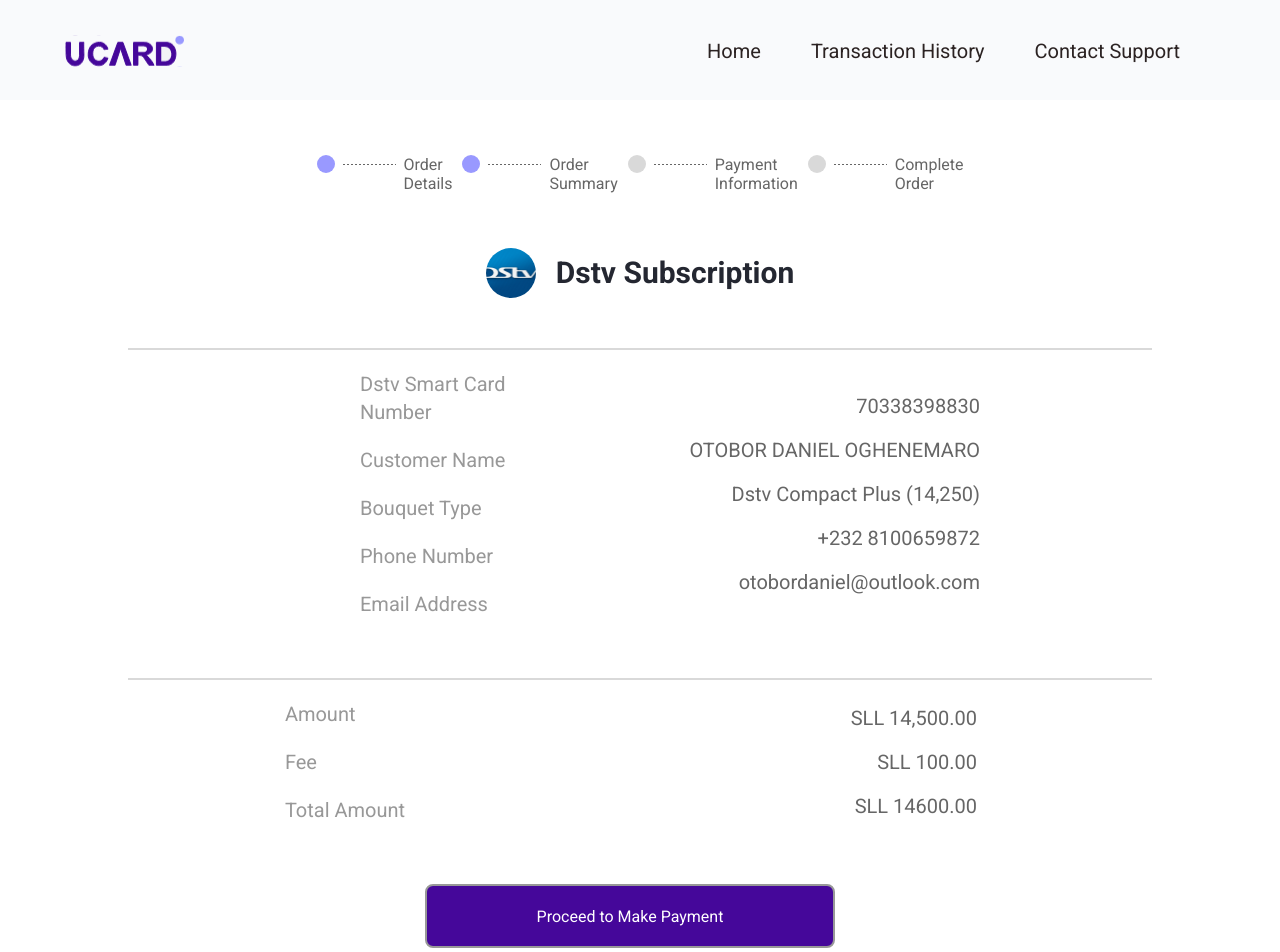
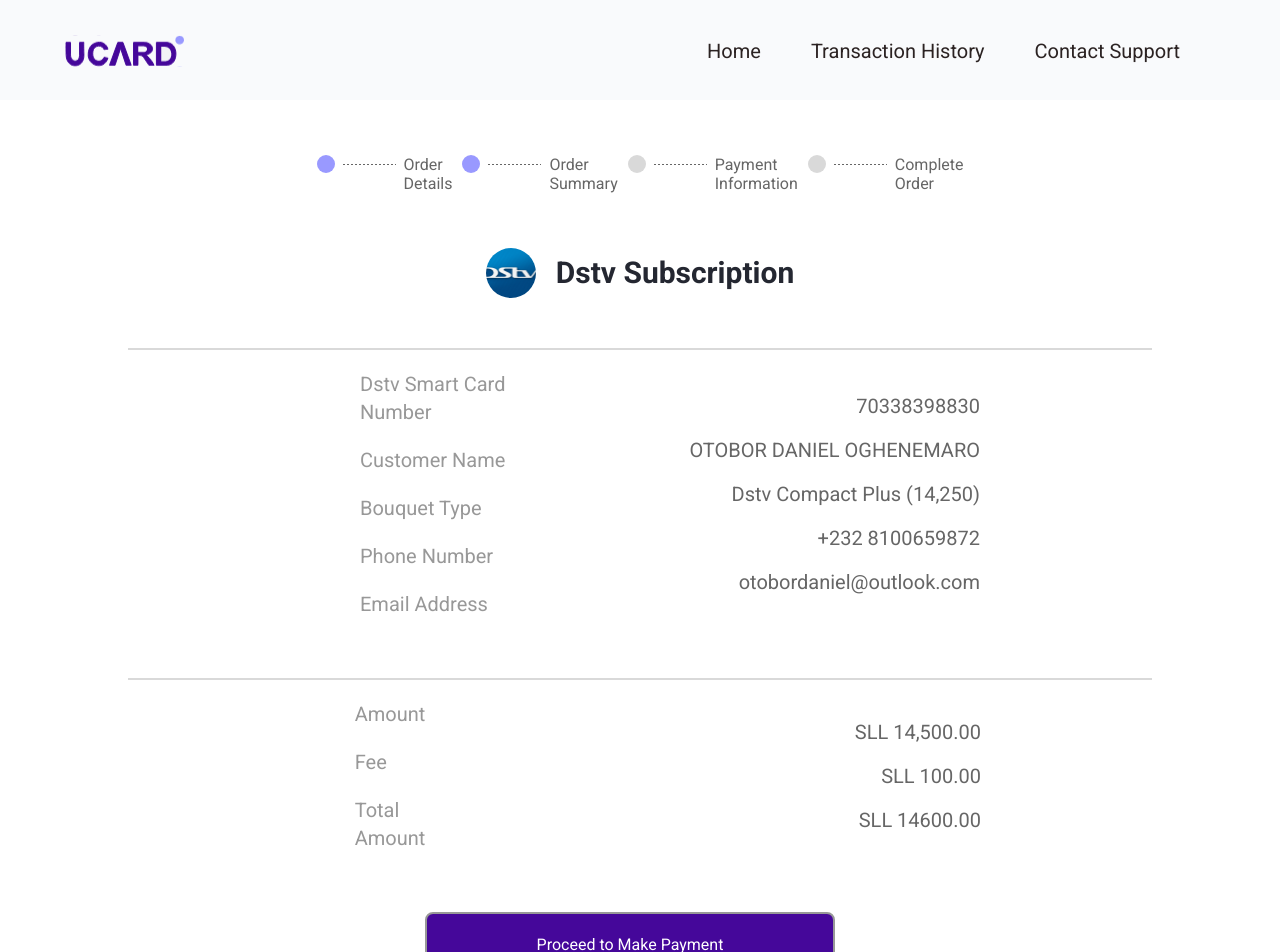
Before and after one commit to Afosbids/ucard_dtc, a React (Vite) app: page /order-summary-page in a window 1280 px wide. Shown: the top 952 px of the page. Built offline with nearby package versions, Linux system fonts and the light colour scheme.

Commit message:
order summary page amended

```diff
--- a/src/components/OrderSummaryComponent/OrderSummary.css
+++ b/src/components/OrderSummaryComponent/OrderSummary.css
@@ -74,7 +74,7 @@
     float: left;
     width: 50%;
     text-align: left;
-    margin-left: 260px;
+    margin-left: 350px;
 }
 
 .summary-bottom-left > p {
```
